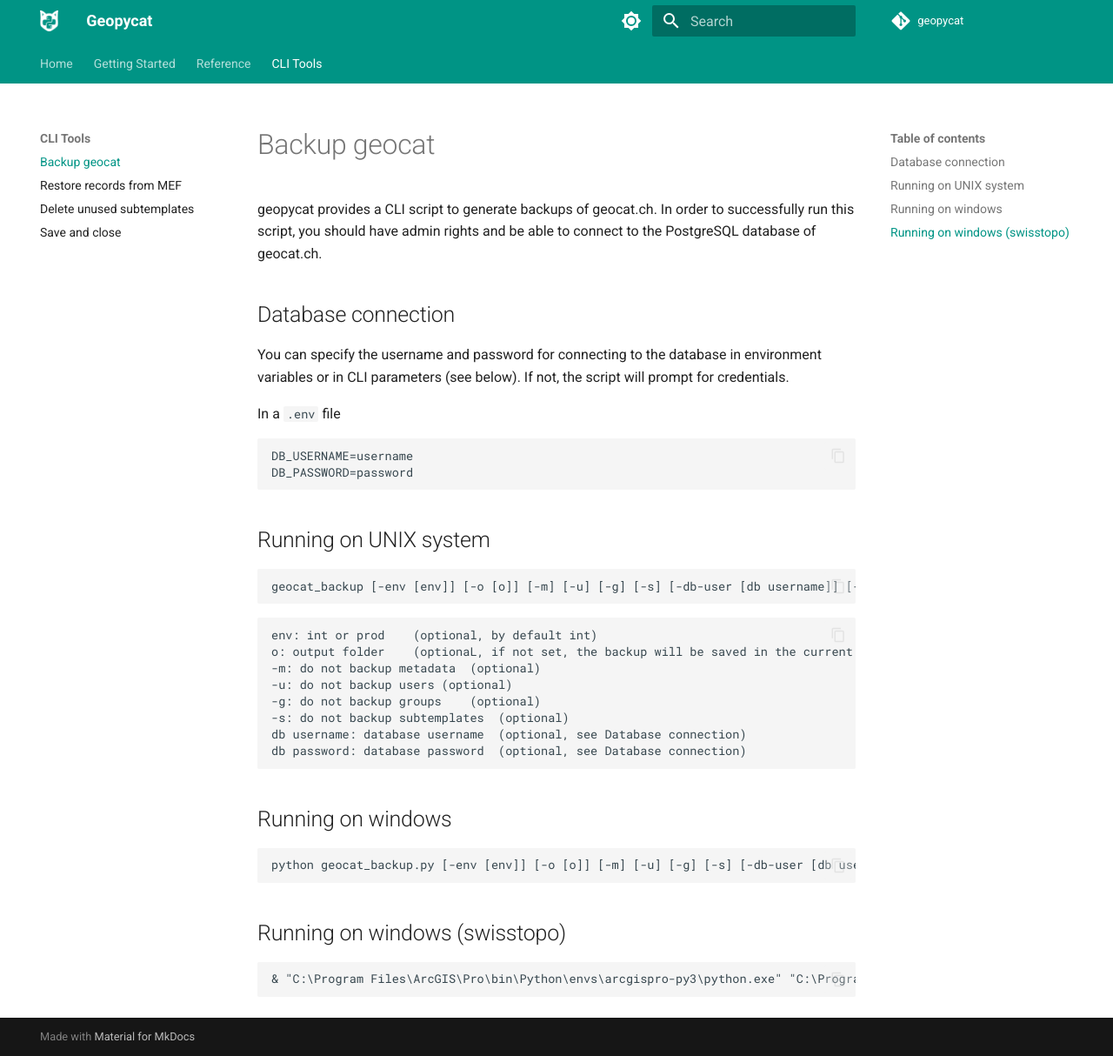
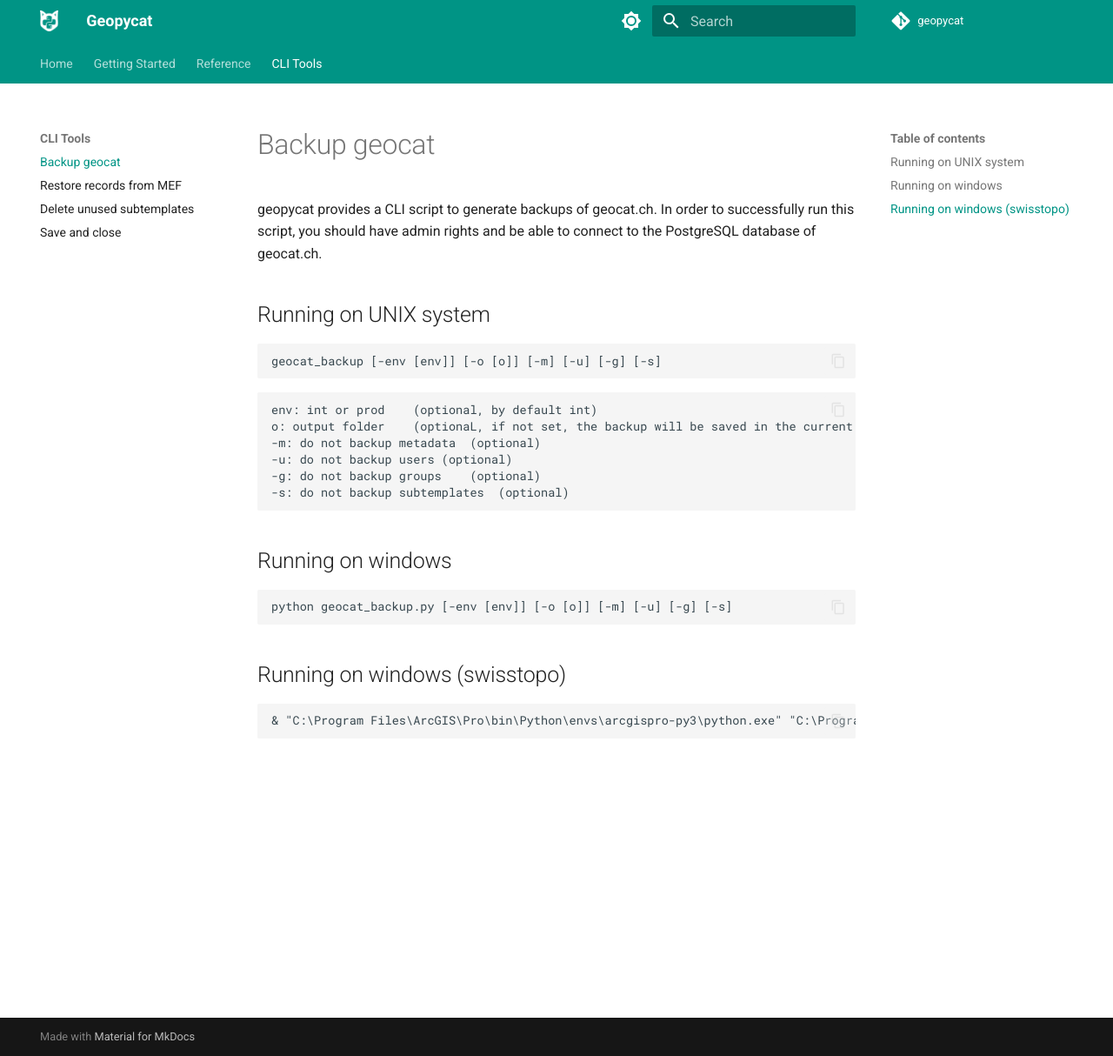
Before and after one commit to geoadmin/lib-geopycat, an MkDocs documentation site: the page built from docs/cli_tools/Backup_geocat.md, in a window 1280 px wide and 1214 px high. Shown: the whole window at 87% size. Built offline with MkDocs 1.6.1 and Material for MkDocs 9.7.7, drawn with Linux system fonts in a browser that asks for light colours; comment, search, counter and statistics services are not loaded.

Commit message:
update doc

````diff
--- a/docs/cli_tools/Backup_geocat.md
+++ b/docs/cli_tools/Backup_geocat.md
@@ -1,19 +1,9 @@
 geopycat provides a CLI script to generate backups of geocat.ch. In order to successfully
 run this script, you should have admin rights and be able to connect to the PostgreSQL database of geocat.ch.
 
-## Database connection
-You can specify the username and password for connecting to the database in environment variables or in CLI parameters (see below).
-If not, the script will prompt for credentials.
-
-In a `.env` file
-```bash
-DB_USERNAME=username
-DB_PASSWORD=password
-```
-
 ## Running on UNIX system
 ``` bash
-geocat_backup [-env [env]] [-o [o]] [-m] [-u] [-g] [-s] [-db-user [db username]] [-db-password [db password]]
+geocat_backup [-env [env]] [-o [o]] [-m] [-u] [-g] [-s]
 ```
 ```
 env: int or prod    (optional, by default int)
@@ -22,14 +12,12 @@
 -u: do not backup users (optional)
 -g: do not backup groups    (optional)
 -s: do not backup subtemplates  (optional)
-db username: database username  (optional, see Database connection)
-db password: database password  (optional, see Database connection)
 ```
 ## Running on windows
 ```bash
-python geocat_backup.py [-env [env]] [-o [o]] [-m] [-u] [-g] [-s] [-db-user [db username]] [-db-password [db password]]
+python geocat_backup.py [-env [env]] [-o [o]] [-m] [-u] [-g] [-s]
 ```
 ## Running on windows (swisstopo)
 ```bash
-& "C:\Program Files\ArcGIS\Pro\bin\Python\envs\arcgispro-py3\python.exe" "C:\Program Files\ArcGIS\Pro\bin\Python\envs\arcgispro-py3\scripts\geocat_backup.py" [-env] [-o] [-m] [-u] [-g] [-s] [-db-user] [-db-password]
+& "C:\Program Files\ArcGIS\Pro\bin\Python\envs\arcgispro-py3\python.exe" "C:\Program Files\ArcGIS\Pro\bin\Python\envs\arcgispro-py3\scripts\geocat_backup.py" [-env] [-o] [-m] [-u] [-g] [-s]
 ```
````
Also changed, not shown: 1 other file.
